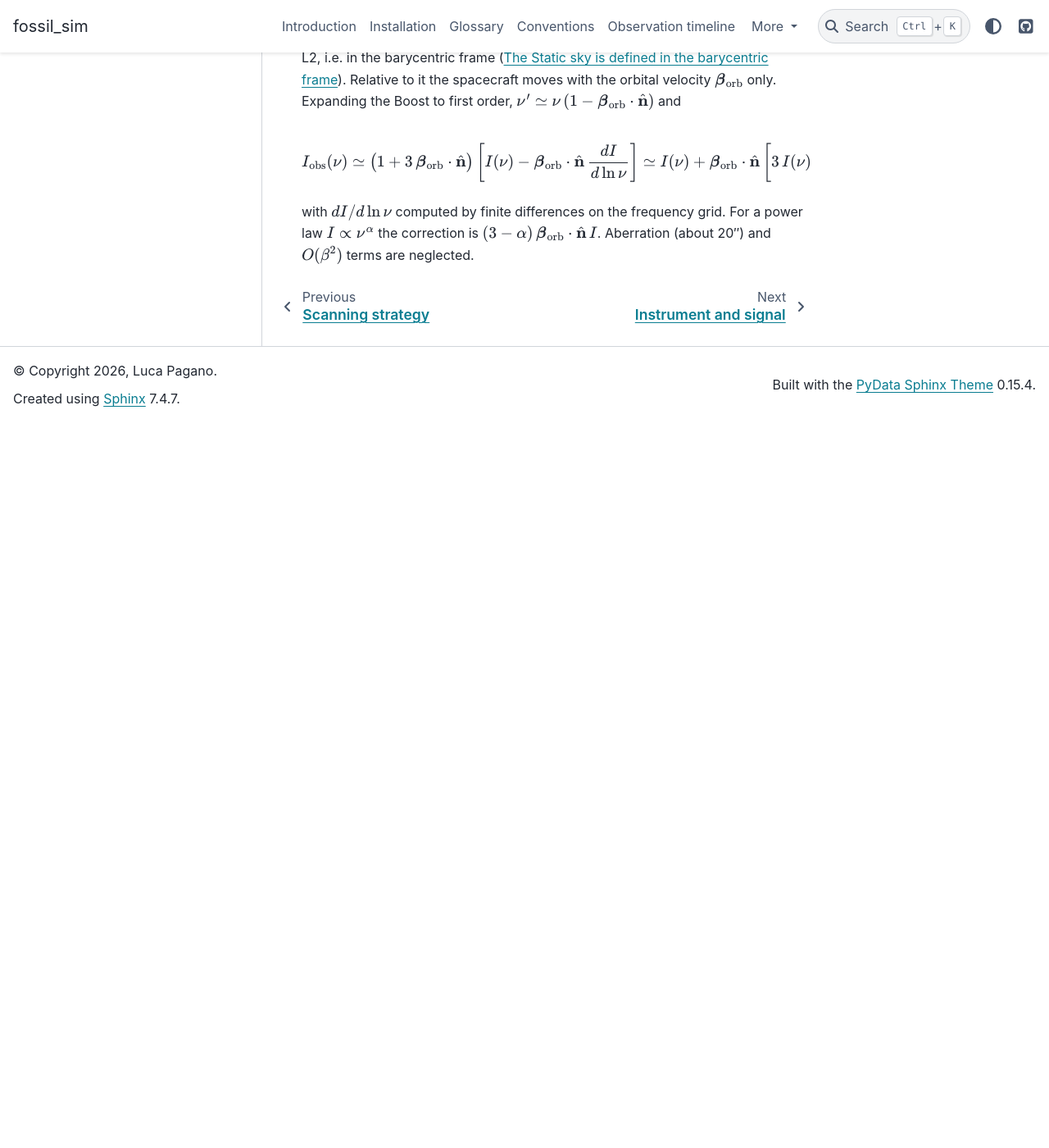
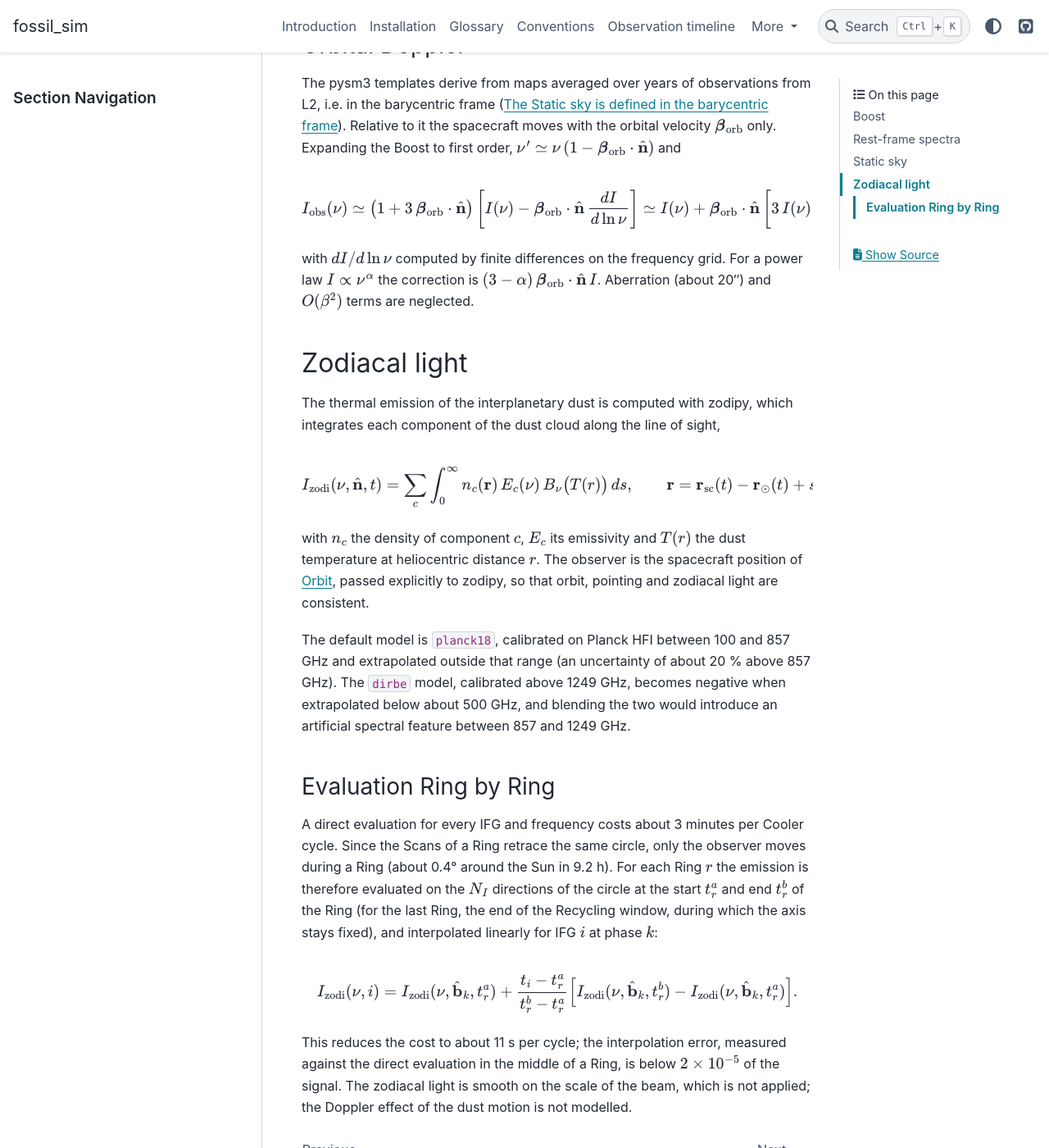
Before and after one commit to paganol/fossil_sim, a Sphinx documentation site: the page built from docs/concepts/sky.md, in a window 1280 px wide and 1400 px high, scrolled down 4045 px. Shown: the whole window at 82% size. Built offline with Sphinx 7.4.7 and the PyData theme 0.15.4, drawn with Linux system fonts in a browser that asks for light colours; pages that are not in the unit, such as notebooks, are missing from menus; the version number could not be read and is left out; cross-references to code outside the pages are shown as plain code; before the commit the page ends 4561 px from its top, so only the background shows below that; some of the changed text lies outside the part shown.

Commit message:
Document the zodiacal light and its Ring-by-Ring evaluation
Co-Authored-By: Claude Opus 5.5 <noreply@anthropic.com>

```diff
--- a/docs/concepts/sky.md
+++ b/docs/concepts/sky.md
@@ -1,11 +1,13 @@
 # Sky model
 
-The sky is split into two parts ({doc}`../adr/0002-isotropic-backgrounds-in-time-domain`):
+The sky is the sum of three parts ({doc}`../adr/0002-isotropic-backgrounds-in-time-domain`):
 
 - the **Isotropic backgrounds**, isotropic in the CMB rest frame, evaluated
   for every IFG with the exact Boost to the spacecraft frame;
 - the **Static sky**, the time-independent anisotropies (Galactic
-  foregrounds, CMB anisotropies), defined in the barycentric frame.
+  foregrounds, CMB anisotropies), defined in the barycentric frame;
+- the **zodiacal light**, emission of the interplanetary dust, which depends
+  on the position of the observer and therefore on time.
 
 ## Boost
 
@@ -173,3 +175,45 @@ with $dI/d\ln\nu$ computed by finite differences on the frequency grid. For
 a power law $I \propto \nu^\alpha$ the correction is
 $(3 - \alpha)\,\boldsymbol\beta_\mathrm{orb}\cdot\hat{\mathbf n}\, I$. Aberration (about 20″)
 and $O(\beta^2)$ terms are neglected.
+
+## Zodiacal light
+
+The thermal emission of the interplanetary dust is computed with zodipy, which
+integrates each component of the dust cloud along the line of sight,
+
+$$
+I_\mathrm{zodi}(\nu, \hat{\mathbf n}, t) = \sum_c \int_0^\infty n_c(\mathbf r)\, E_c(\nu)\, B_\nu\big(T(r)\big)\, ds,
+\qquad \mathbf r = \mathbf r_\mathrm{sc}(t) - \mathbf r_\odot(t) + s\,\hat{\mathbf n},
+$$
+
+with $n_c$ the density of component $c$, $E_c$ its emissivity and $T(r)$ the
+dust temperature at heliocentric distance $r$. The observer is the
+spacecraft position of {doc}`orbit`, passed explicitly to zodipy, so that
+orbit, pointing and zodiacal light are consistent.
+
+The default model is `planck18`, calibrated on Planck HFI between 100 and
+857 GHz and extrapolated outside that range (an uncertainty of about 20 %
+above 857 GHz). The `dirbe` model, calibrated above 1249 GHz, becomes negative
+when extrapolated below about 500 GHz, and blending the two would introduce an
+artificial spectral feature between 857 and 1249 GHz.
+
+### Evaluation Ring by Ring
+
+A direct evaluation for every IFG and frequency costs about 3 minutes per
+Cooler cycle. Since the Scans of a Ring retrace the same circle, only the
+observer moves during a Ring (about 0.4° around the Sun in 9.2 h). For each
+Ring $r$ the emission is therefore evaluated on the $N_I$ directions of the
+circle at the start $t_r^a$ and end $t_r^b$ of the Ring (for the last Ring,
+the end of the Recycling window, during which the axis stays fixed), and
+interpolated linearly for IFG $i$ at phase $k$:
+
+$$
+I_\mathrm{zodi}(\nu, i) = I_\mathrm{zodi}(\nu, \hat{\mathbf b}_k, t_r^a)
++ \frac{t_i - t_r^a}{t_r^b - t_r^a}\left[I_\mathrm{zodi}(\nu, \hat{\mathbf b}_k, t_r^b) - I_\mathrm{zodi}(\nu, \hat{\mathbf b}_k, t_r^a)\right].
+$$
+
+This reduces the cost to about 11 s per cycle; the interpolation error,
+measured against the direct evaluation in the middle of a Ring, is below
+$2\times10^{-5}$ of the signal. The zodiacal light is smooth on the scale of
+the beam, which is not applied; the Doppler effect of the dust motion is not
+modelled.
--- a/docs/introduction.md
+++ b/docs/introduction.md
@@ -42,7 +42,7 @@ interferogram model is available for illustration
 | 0.1 | Configuration, orbit, scanning strategy, timeline, hit maps |
 | 0.1.1 | Isotropic backgrounds with exact Boost, signal for all Modes, spectral maps |
 | 0.1.2 | Static sky: pysm3 foregrounds as alm, sampled with ducc0, orbital Doppler |
-| 0.1.3 (planned) | Zodiacal light (zodipy) |
+| 0.1.3 | Zodiacal light (zodipy) seen from the spacecraft, evaluated Ring by Ring |
 | 0.1.4 (planned) | Spectral-domain noise |
 
 Several design ideas come from litebird_sim, which is used only as an optional
```
Also changed, not shown: docs/configuration.md (+1 -0 lines), docs/validation.md (+3 -0 lines).
